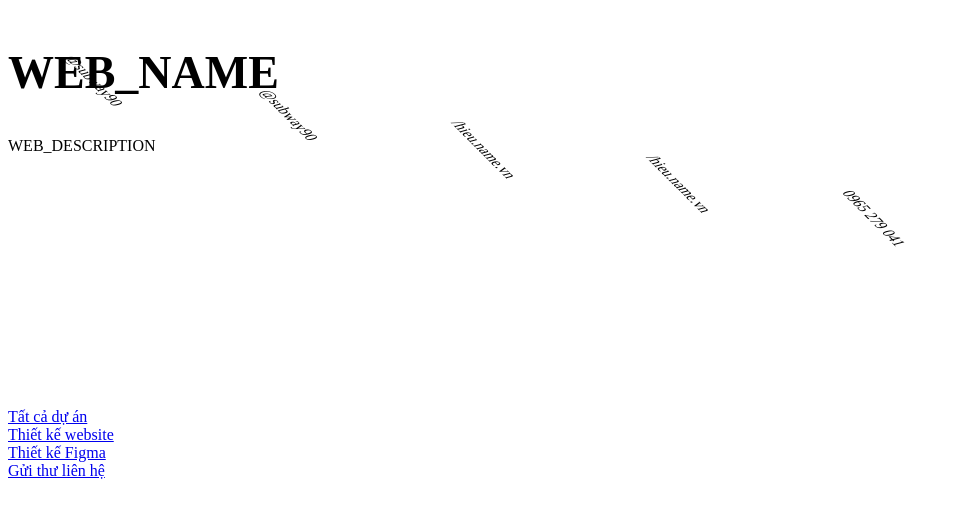
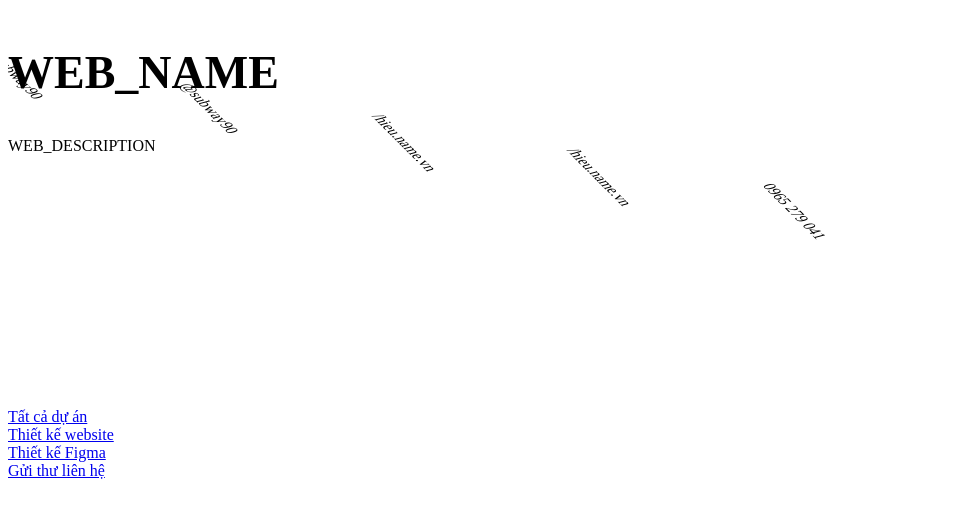
Before and after one commit to subway90/hieu, a PHP site: page /public/view/home.php in a window 1280 px wide. Shown: the top 518 px of the page, without its empty margins (0-957 px from the left). Run offline with PHP 8.4, Linux system fonts and the light colour scheme; a stand-in replaces the project's code that opens the database connection; some libraries are stand-ins or nearby versions.

Commit message:
update public/view/home : edit margin-left responsive 'box-social'

```diff
--- a/public/view/css/home.css
+++ b/public/view/css/home.css
@@ -72,6 +72,12 @@
     transition: 0.3s linear;
 }
 
+@media (min-width: 1199px) {
+    .box-social {
+        margin-left: -5rem;
+    }
+}
+
 @media (max-width:796px) {
     .box-introduce {
         height: 50vh;
--- a/public/view/home.php
+++ b/public/view/home.php
@@ -1,4 +1,4 @@
-<link rel="stylesheet" href="<?= URL_P_V ?>css/home.css?v=1.1">
+<link rel="stylesheet" href="<?= URL_P_V ?>css/home.css?v=1.2">
 
 <div class="container px-lg-0 mt-5">
     <div class="box-introduce row align-items-center justify-content-center">
```
